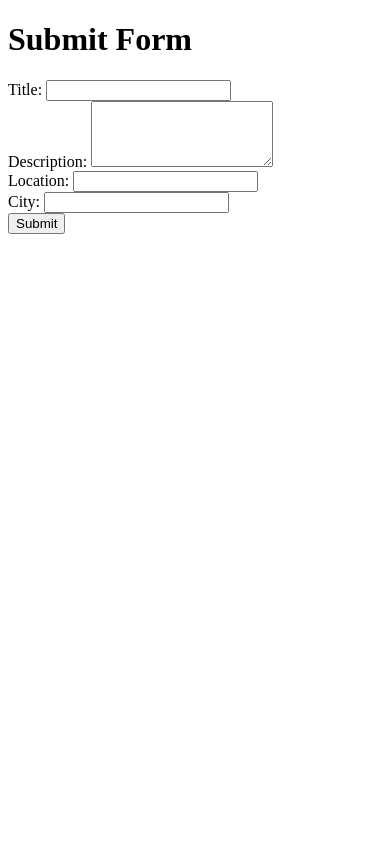
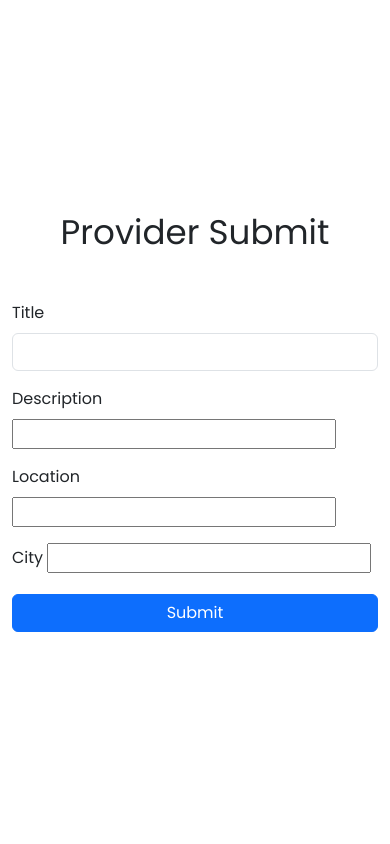
Before and after one commit to cfglondon23/Team-1, a Flask app: page /provider/submit in a window 390 px wide. Run offline with Flask 2, Linux system fonts and the light colour scheme.

Commit message:
sprint1update

```diff
--- a/app.py
+++ b/app.py
@@ -75,7 +75,7 @@
 
 @app.route('/volunteer/apply/<variable>')
 def volunteer_apply_id(variable):
-    c.execute('UPDATE event SET complete = "TRUE" WHERE event.eventid = ?', variable)
+    c.execute('UPDATE event SET complete = TRUE WHERE eventid = ?', (variable,))
     return render_template("volunteer_apply.html")
 
 
--- a/db.py
+++ b/db.py
@@ -17,7 +17,7 @@
 c.execute('''CREATE TABLE IF NOT EXISTS school
              (schid INTEGER PRIMARY KEY, location TEXT, city TEXT, name TEXT, info TEXT)''')
 c.execute('''CREATE TABLE IF NOT EXISTS event
-             (eventid INTEGER PRIMARY KEY, name TEXT, schid INT, info TEXT, complete TEXT)''')
+             (eventid INTEGER PRIMARY KEY, name TEXT, schid INT, info TEXT, complete TEXT, sofar INT, required INT)''')
 c.execute('''CREATE TABLE IF NOT EXISTS eventschool
              (eventid INTEGER PRIMARY KEY, schid INTEGER)''')
 
@@ -48,15 +48,15 @@
            (10, 'Limpsfield', 'Surrey', 'Hazelwood School', 'A co-educational school for children aged 3-13 in Surrey')]
 c.executemany("INSERT INTO school (schid, location, city, name, info) VALUES (?, ?, ?, ?, ?)", schools)
 
-events = [(1, 'Coding Workshop', random.randint(1, 5), 'Learn the basics of coding and programming', "TRUE"),
-          (2, 'Art and Design Exhibition', random.randint(1, 5), 'View and appreciate the creative talents of students', "TRUE"),
-          (3, 'Sports Day', random.randint(6, 10), 'Compete in a variety of athletic events and have fun', "TRUE"),
-          (4, 'Science Fair', random.randint(1, 5), 'Showcase and explore the wonders of science and technology', "FALSE"),
-          (5, 'Maths Challenge', random.randint(6, 10), 'Test your mathematical abilities in a fun and competitive environment', "FALSE"),
-          (6, 'Music Concert', random.randint(1, 10), 'Listen to talented musicians perform classical and contemporary pieces', "FALSE"),
-          (7, 'Drama Production', random.randint(1, 10), 'Watch aspiring actors showcase their acting skills in an exciting performance', "FALSE"),
-          (8, 'Charity Fundraiser', random.randint(1, 10), 'Raise money for a good cause and make a positive impact on the community', "FALSE"), ]
-c.executemany("INSERT INTO event (eventid, name, schid, info, complete) VALUES (?, ?, ?, ?, ?)", events)
+events = [(1, 'Coding Workshop', random.randint(1, 5), 'Learn the basics of coding and programming', "TRUE", 10, 10),
+          (2, 'Art and Design Exhibition', random.randint(1, 5), 'View and appreciate the creative talents of students', "TRUE", 5, 5),
+          (3, 'Sports Day', random.randint(6, 10), 'Compete in a variety of athletic events and have fun', "TRUE", 4, 4),
+          (4, 'Science Fair', random.randint(1, 5), 'Showcase and explore the wonders of science and technology', "FALSE", 1, 3),
+          (5, 'Maths Challenge', random.randint(6, 10), 'Test your mathematical abilities in a fun and competitive environment', "FALSE", 2, 10),
+          (6, 'Music Concert', random.randint(1, 10), 'Listen to talented musicians perform classical and contemporary pieces', "FALSE", 1, 12),
+          (7, 'Drama Production', random.randint(1, 10), 'Watch aspiring actors showcase their acting skills in an exciting performance', "FALSE", 3, 7),
+          (8, 'Charity Fundraiser', random.randint(1, 10), 'Raise money for a good cause and make a positive impact on the community', "FALSE", 3, 5), ]
+c.executemany("INSERT INTO event (eventid, name, schid, info, complete, sofar, required) VALUES (?, ?, ?, ?, ?, ?, ?)", events)
 
 # Commit the changes to the database
 conn.commit()
--- a/templates/provider_submit.html
+++ b/templates/provider_submit.html
@@ -1,24 +1,61 @@
 <!DOCTYPE html>
-<html>
+<html lang="en">
 <head>
-	<title>Submit Form</title>
+  <meta charset="UTF-8">
+  <meta name="viewport" content="width=device-width, initial-scale=1.0">
+  <title>Form Page</title>
+  <link href="https://cdn.jsdelivr.net/npm/bootstrap@5.3.0-alpha1/dist/css/bootstrap.min.css" rel="stylesheet"  crossorigin="anonymous">
+  <link href="https://fonts.googleapis.com/css2?family=Poppins:wght@400;600&display=swap" rel="stylesheet">
+
+
+  <style>body {
+	font-family: 'Poppins', sans-serif;
+  }
+
+  h1, .fs-4 {
+	font-weight: 600;
+  }
+
+  .fs-4 {
+	font-size: 1.25rem;
+  }
+
+  .container {
+	max-width: 960px;
+  }
+  </style>
 </head>
+
 <body>
-	<h1>Submit Form</h1>
-	<form method="post">
-	  <label for="title">Title:</label>
-	  <input type="text" id="title" name="title" required><br>
-
-	  <label for="description">Description:</label>
-	  <textarea id="description" name="description" rows="4" required></textarea><br>
-
-	  <label for="location">Location:</label>
-	  <input type="text" id="location" name="location" required><br>
-
-	  <label for="city">City:</label>
-	  <input type="text" id="city" name="city" required><br>
-
-	  <input type="submit" value="Submit">
-	</form>
+  <div class="container">
+    <div class="row vh-100 align-items-center justify-content-center">
+      <div class="col-md-6">
+        <h1 class="display-4 text-center mb-5">Provider Submit</h1>
+        <form method="post">
+          <div class="mb-3">
+            <label for="title" id="title" name="title" class="form-label">Title</label>
+            <input type="text" class="form-control" id="title">
+          </div>
+          <div class="mb-3">
+            <label for="description" class="form-label">Description</label>
+            <input id="description" name="description" ></input>
+          </div>
+          <div class="mb-3">
+            <label for="location" class="form-label">Location</label>
+            <input type="text" id="location" name="location" required><br>
+          </div>
+          <div class="mb-3">
+            <label for="city" class="form-label">City</label>
+			<input type="text" id="location" name="location" required>
+          </div>
+          <div class="d-grid gap-2">
+            <button type="submit" class="btn btn-primary">Submit</button>
+          </div>
+        </form>
+      </div>
+    </div>
+  </div>
+  <script src="https://cdn.jsdelivr.net/npm/@popperjs/core@2.11.6/dist/umd/popper.min.js" ></script>
+  <script src="https://cdn.jsdelivr.net/npm/bootstrap@5.3.0-alpha1/dist/js/bootstrap.min.js" ></script>
 </body>
 </html>
```
